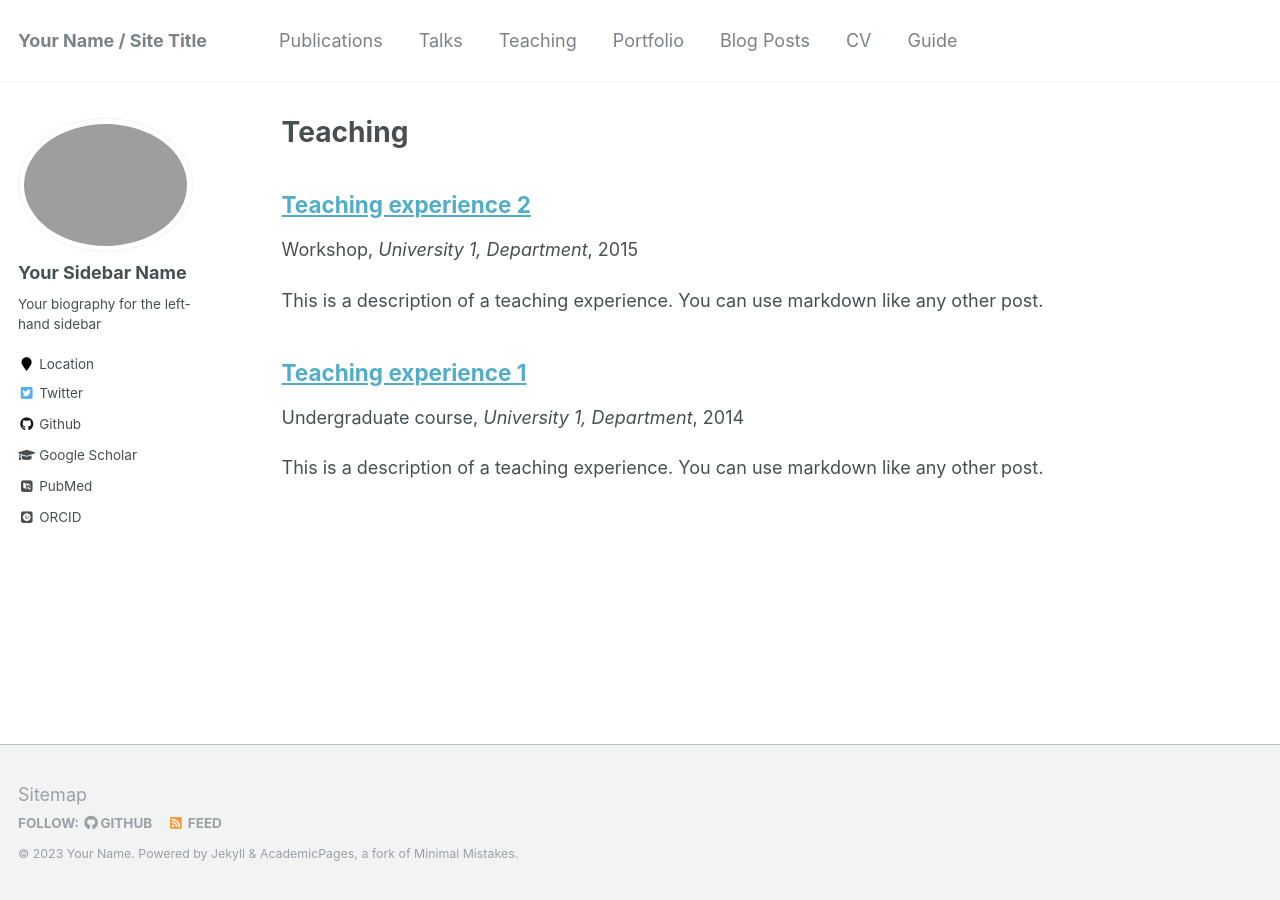
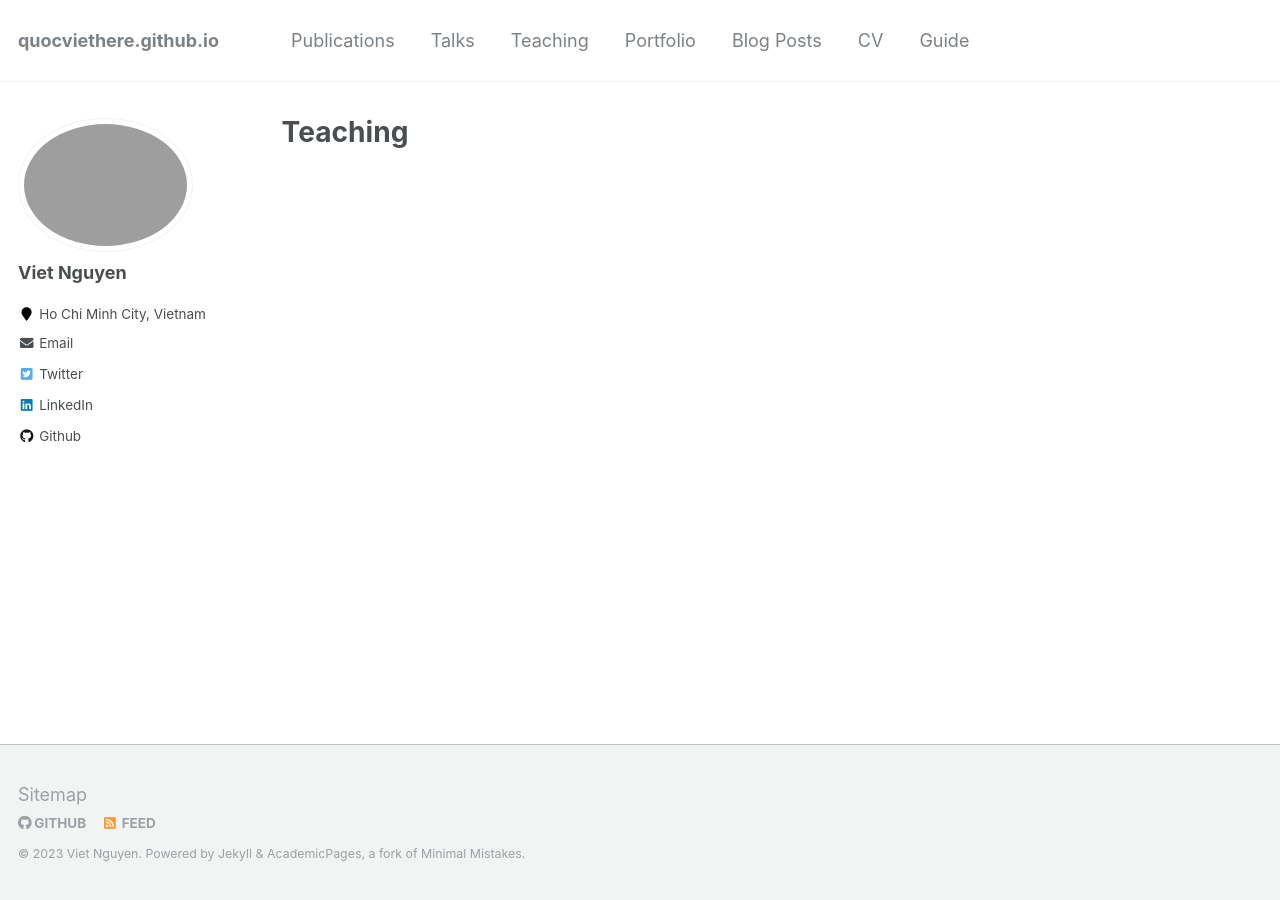
Before and after one commit to quocviethere/quocviethere.github.io, a Jekyll site: the page built from _pages/teaching.html, in a window 1280 px wide. Built offline with Jekyll 4.4.1, drawn with Linux system fonts in a browser that asks for light colours; some web fonts are replaced.

Commit message:
Update _config.yml

```diff
--- a/_config.yml
+++ b/_config.yml
@@ -6,14 +6,12 @@
 # `jekyll serve`. If you change this file, please restart the server process.
 
 # Site Settings
-locale                   : "en-US"
-title                    : "Your Name / Site Title"
-title_separator          : "-"
-name                     : &name "Your Name"
-description              : &description "personal description"
-url                      : https://academicpages.github.io # the base hostname & protocol for your site e.g. "https://mmistakes.github.io"
+locale                   : "Ho Chi Minh City, Vietnam"
+name                     : &name "Viet Nguyen"
+description              : &description "A junior majoring in Data Science at University of Economics Ho Chi Minh City (UEH)."
+url                      : https://quocviethere.github.io # the base hostname & protocol for your site e.g. "https://mmistakes.github.io"
 baseurl                  : "" # the subpath of your site, e.g. "/blog"
-repository               : "academicpages/academicpages.github.io"
+repository               : "quocviethere/quocviethere.github.io"
 teaser                   :  # filename of teaser fallback teaser image placed in /images/, .e.g. "500x300.png"
 breadcrumbs              : false # true, false (default)
 words_per_minute         : 160
@@ -80,41 +78,14 @@ analytics:
 
 # Site Author
 author:
-  name             : "Your Sidebar Name"
+  name             : "Viet Nguyen"
   avatar           : "profile.png"
-  bio              : "Your biography for the left-hand sidebar"
-  location         : "Location"
-  employer         :
-  pubmed           : "https://www.ncbi.nlm.nih.gov/pubmed/?term=john+snow"
-  googlescholar    : "http://yourfullgooglescholarurl.com"
-  email            :
-  researchgate     :  # example: "https://www.researchgate.net/profile/yourprofile"
-  uri              :
-  bitbucket        :
-  codepen          :
-  dribbble         :
-  flickr           :
-  facebook         :
-  foursquare       :
-  github           : "academicpages"
-  google_plus      :
-  keybase          :
-  instagram        :
-  impactstory      : #"https://profiles.impactstory.org/u/xxxx-xxxx-xxxx-xxxx"
-  lastfm           :
-  linkedin         :
-  orcid            : "http://orcid.org/yourorcidurl"
-  pinterest        :
-  soundcloud       :
-  stackoverflow    : # http://stackoverflow.com/users/123456/username
-  steam            :
-  tumblr           :
-  twitter          : "replacethistwitterhandle"
-  vine             :
-  weibo            :
-  xing             :
-  youtube          :
-  wikipedia        :
+  bio              : ""
+  location         : "Ho Chi Minh City, Vietnam"
+  email            : quocviethere@gmail.com
+  github           : "quocviethere"
+  linkedin         : "https://www.linkedin.com/in/quocviethere/"
+  twitter          : "quocviethere"
 
 
 # Reading Files
@@ -175,16 +146,8 @@ kramdown:
 
 # Collections
 collections:
-  teaching:
-    output: true
-    permalink: /:collection/:path/
+
   publications:
-    output: true
-    permalink: /:collection/:path/
-  portfolio:
-    output: true
-    permalink: /:collection/:path/
-  talks:
     output: true
     permalink: /:collection/:path/
 
```
